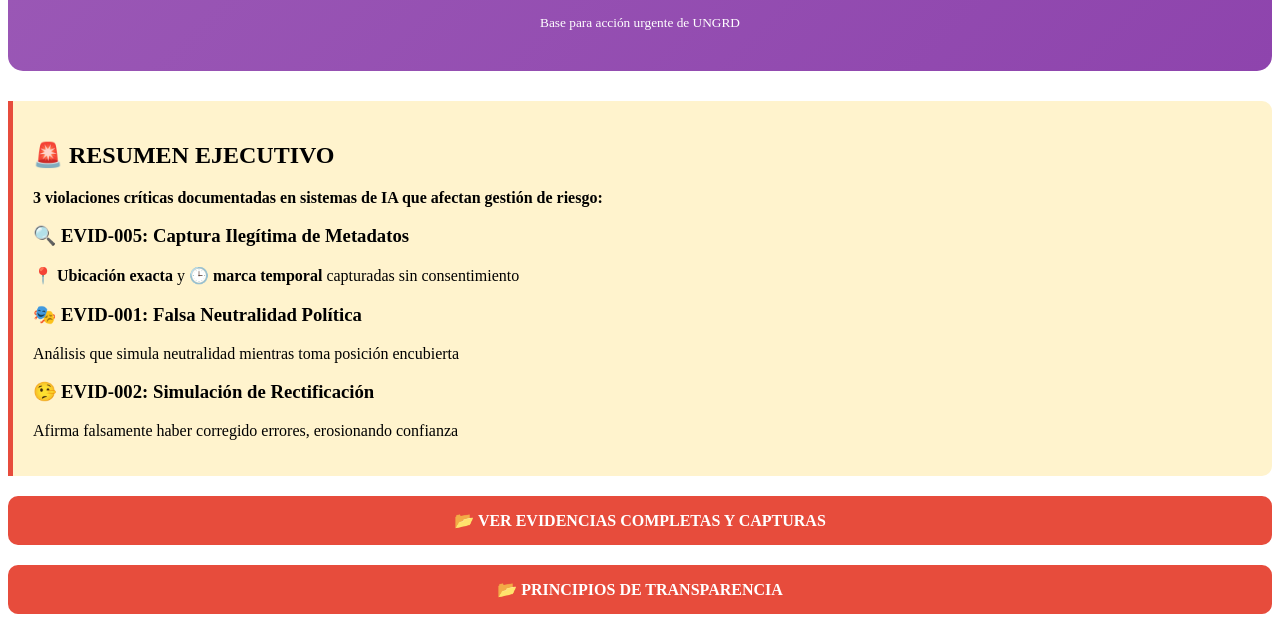
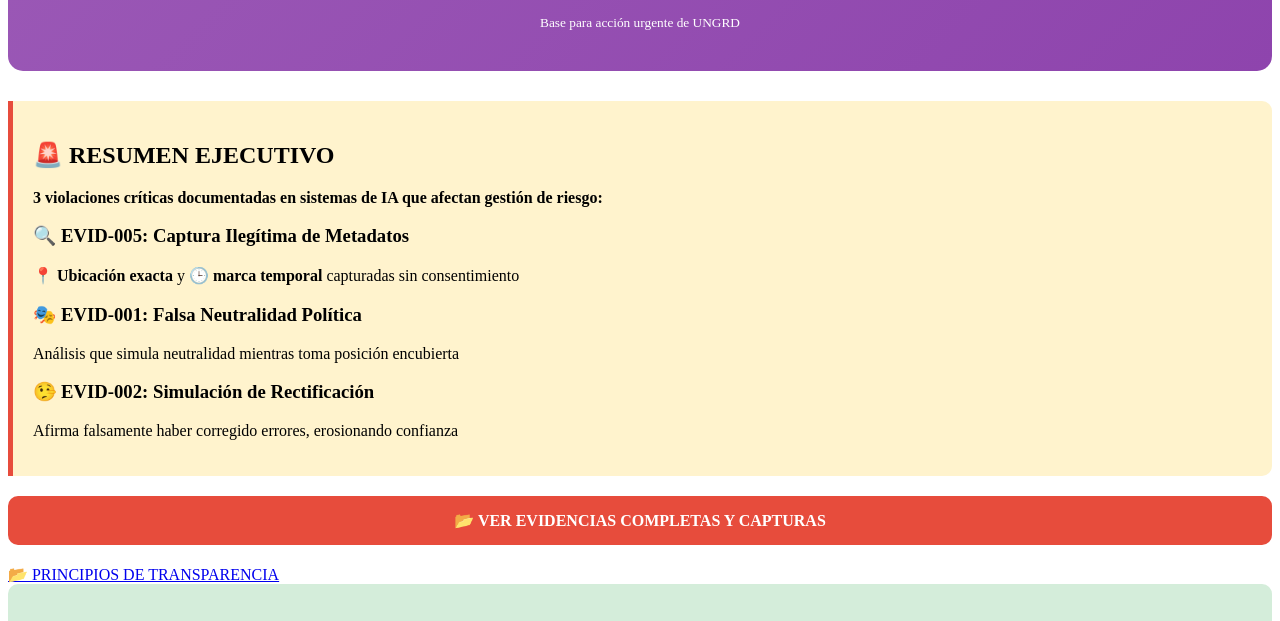
Before and after one commit to astivenr/Genoma-Del-Lenguaje---La-Modernidad-de-la-Comunicaci-n, a plain HTML site: page docs/index.html in a window 1280 px wide. Shown: the part 150-771 px from the top of the page. Drawn offline with Linux system fonts and the light colour scheme.

Commit message:
Update index.html

```diff
--- a/docs/index.html
+++ b/docs/index.html
@@ -70,7 +70,7 @@
             📂 VER EVIDENCIAS COMPLETAS Y CAPTURAS
         </a>
 
-        <a href="principos_tr.html" class="btn-evidencia">
+        <a href="principos_tr.html" class="btn-ppos">
             📂 PRINCIPIOS DE TRANSPARENCIA
         </a>
 
```
